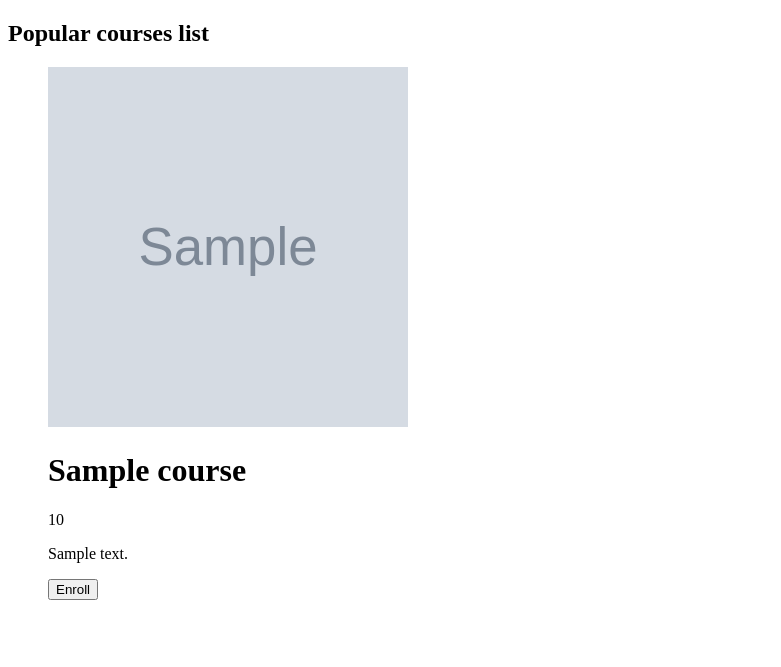
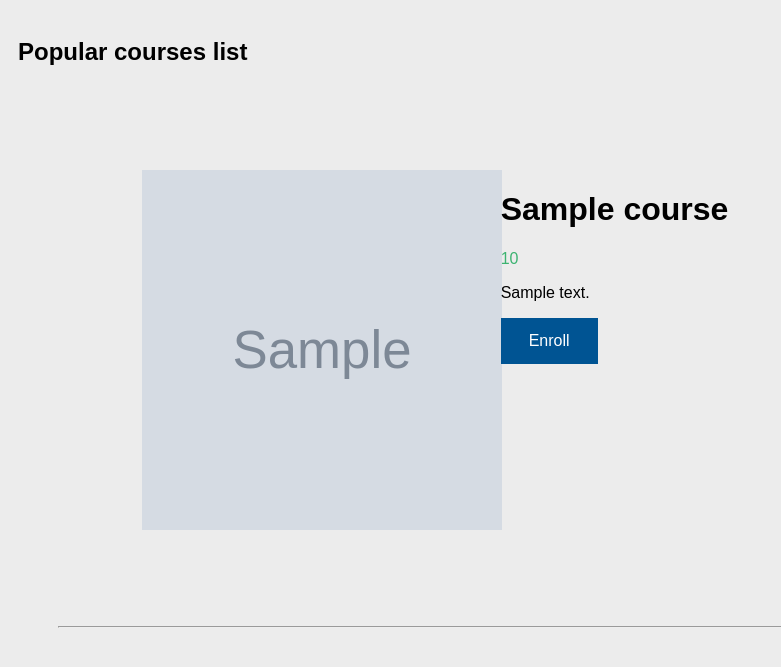
Before and after one commit to rodrigcasio/Django-rcasio-projects, a Django app: page /onlinecourse/ in a window 1280 px wide. Shown: the top 667 px of the page, without its empty margins (0-781 px from the left). Run offline with Django 5.2, Linux system fonts and the light colour scheme; tables that the repository leaves empty hold one stand-in row (values such as "Sample post"); grey boxes marked "Sample" are stand-in pictures.

Commit message:
`feat:` Add CSS to templates for `course_list.html`

```diff
--- a/full_django_projects/online_c_template_views_3/onlinecourse/templates/onlinecourse/course_list.html
+++ b/full_django_projects/online_c_template_views_3/onlinecourse/templates/onlinecourse/course_list.html
@@ -2,6 +2,7 @@
 <html lang="en">
 <head>
     {% load static %}
+    <link rel="stylesheet" type="text/css", href="{% static 'onlinecourse/course.css' %}">
     <meta charset="UTF-8">
     <title>Online Courses</title>
 </head>
@@ -11,21 +12,27 @@
   {% if course_list %}
     <ul>
     {% for course in course_list %}
-        <div>
+        <div class="container">
+          <div class="row">
+            <div class="column-33">
               <img src="{{ MEDIA_URL }}/{{ course.image }}" width="360" height="360" >
-            <h1><b>{{ course.name }}</b></h1>
-            <p>{{ course.total_enrollment }}</p>
+            </div>
+            <div class="column-66">
+              <h1 class="xlarge-font"><b>{{ course.name }}</b></h1>
+              <p style="color:MediumSeaGreen;">{{ course.total_enrollment }}</p>
               <p>{{ course.description }}</p>
               <form action="{% url 'onlinecourse:enroll' course.id % }" method="post">
                   {% csrf_token %}
-                  <input type="submit" value="Enroll">
+                    <input class="button" type="submit" value="Enroll">
               </form>
             </div>
+          </div>
+        </div>
+        <hr>
     {% endfor %}
     </ul>
   {% else %}
     <p>No courses are available.</p>
   {% endif %}
-
 </body>
 </html>
```
Lines whose indentation alone changed are shown as unchanged.
